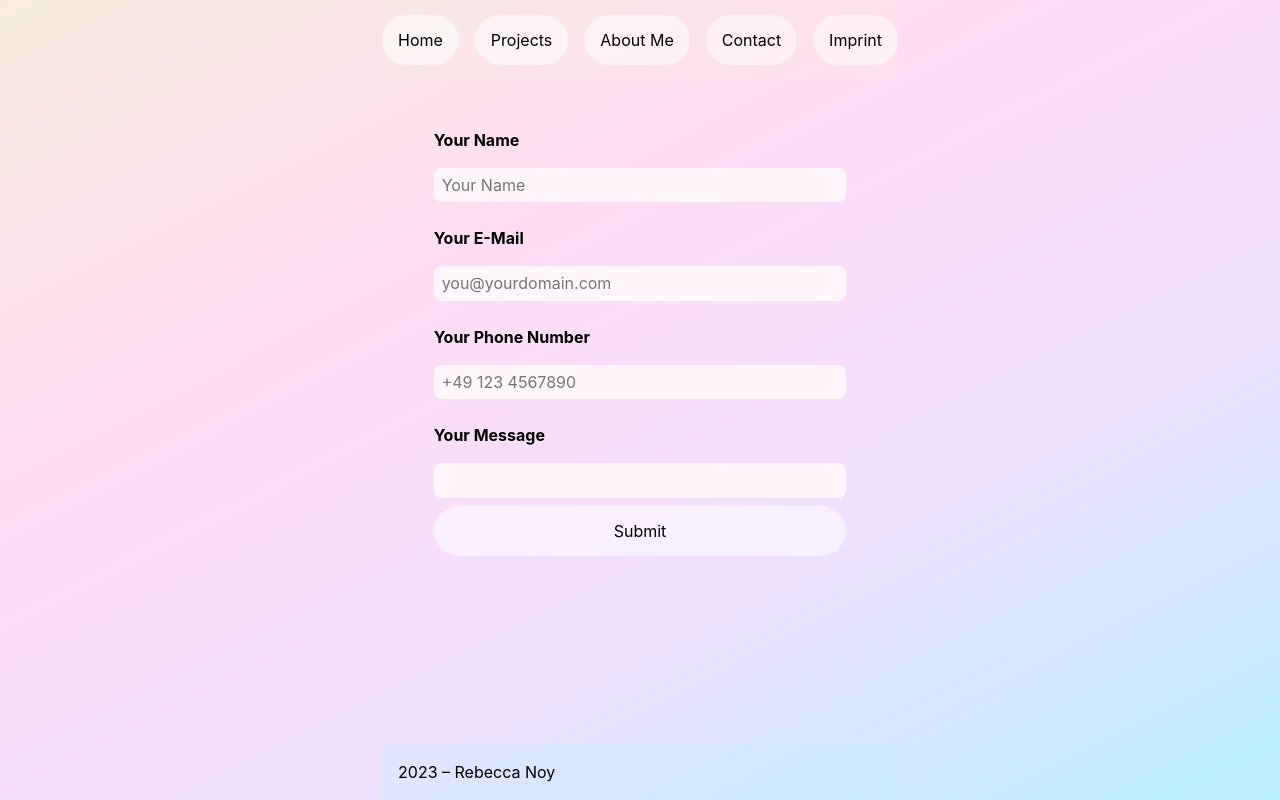
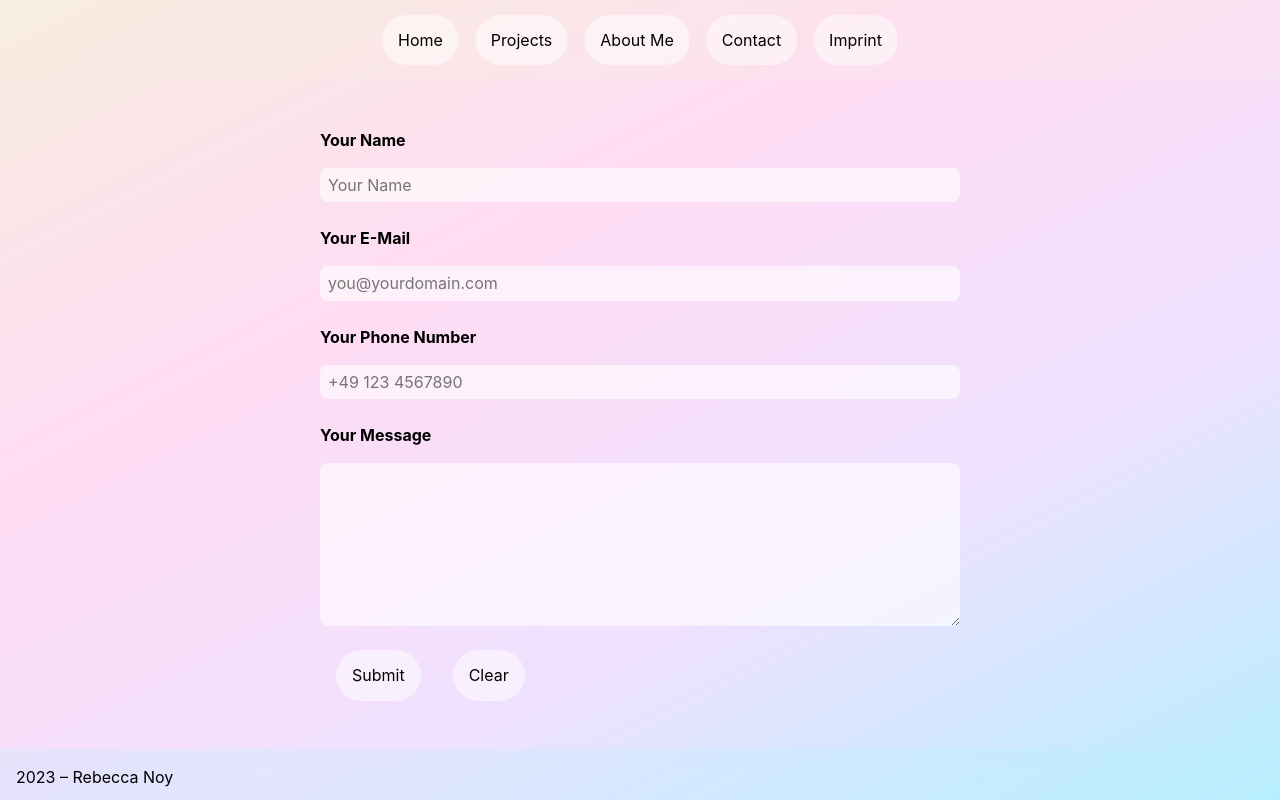
Before and after one commit to extra-jalapenos/individual-portfolio, a React (Vite) app: page /contact in a window 1280 px wide. Built offline with nearby package versions, Linux system fonts and the light colour scheme.

Commit message:
work on form's css

```diff
--- a/src/App.css
+++ b/src/App.css
@@ -4,6 +4,7 @@
   height: 100vh;
   display: grid;
   justify-content: center;
+  overflow: scroll;
   background: rgb(183,238,255);
   background: linear-gradient(333deg, rgba(183,238,255,1) 0%, rgb(239, 225, 255) 33%, rgba(255,220,244,1) 66%, rgba(247,237,223,1) 100%);
 }
@@ -16,6 +17,7 @@
   "main"
   "footer";
   grid-template-rows: minmax(min-content, 80px) 1fr minmax(min-content, 50px);
+  width: 100vw;
   height: 100%;
 }
 
@@ -29,8 +31,8 @@ header {
 main {
   grid-area: "main";
   justify-self: center;
-  padding: 2em 0;
-  width: 80%;
+  padding: 2em;
+  width: 50%;
 }
 
 footer {
--- a/src/components/Contact.jsx
+++ b/src/components/Contact.jsx
@@ -3,6 +3,9 @@ import "../css/Form.css"
 import Button from "./Button"
 
 function FormField ({name, description, placeholder, type, handleInput}) {
+  console.log(name, type)
+  switch (type) {
+    case "text":
       return (
         <>
           <label>{description}</label>
@@ -14,6 +17,24 @@ function FormField ({name, description, placeholder, type, handleInput}) {
           />
         </>
       )
+      break;
+    case "textarea":
+      return (
+        <>
+          <label>{description}</label>
+          <textarea
+            name={name}
+            placeholder={placeholder}
+            type={type}
+            rows={8}
+            onChange={(event) => handleInput(event)}
+          />
+        </>
+      )
+
+  }
+
+
 }
 
 export default function ContactForm () {
@@ -34,6 +55,15 @@ export default function ContactForm () {
     console.log(form)
   }
 
+  const handleSubmit = (event) => {
+    event.preventDefault()
+    console.log("Submit")
+  }
+
+  const handleReset = (event) => {
+    form.reset()
+  }
+
   const formFields = [
     {
       name: "name",
@@ -45,13 +75,13 @@ export default function ContactForm () {
       name: "email",
       description: "Your E-Mail",
       placeholder: "you@yourdomain.com",
-      type: "email"
+      type: "text"
     },
     {
       name: "phone",
       description: "Your Phone Number",
       placeholder: "+49 123 4567890",
-      type: "email"
+      type: "text"
     },
     {
       name: "enquiry",
@@ -64,8 +94,11 @@ export default function ContactForm () {
   return (
     <main>
       <form onSubmit={() => console.log(form)}>
-        {formFields.map((field, index) => <FormField key={index} name={field.name} description={field.description} placeholder={field.placeholder} handleInput={handleInput}/>)}
-        <Button name={"Submit"}/>
+        {formFields.map((field, index) => <FormField key={index} name={field.name} type={field.type} description={field.description} placeholder={field.placeholder} handleInput={handleInput}/>)}
+        <div>
+          <button onClick={handleSubmit}>Submit</button>
+          <button onClick={handleReset}>Clear</button>
+        </div>
       </form>
     </main>
   )
--- a/src/css/Form.css
+++ b/src/css/Form.css
@@ -7,10 +7,14 @@ form label {
   font-weight: bold;
 }
 
-form input {
+form input, form textarea {
   border-radius: 0.5em;
   margin: 0.5em 0;
   border: none;
   padding: 0.5em;
-  background-color: rgb(255, 246, 251);
+  background-color: rgb(255, 255, 255, 0.6);
 }
+
+form button {
+  margin: 1em;
+}
```
Lines whose indentation alone changed are shown as unchanged.
